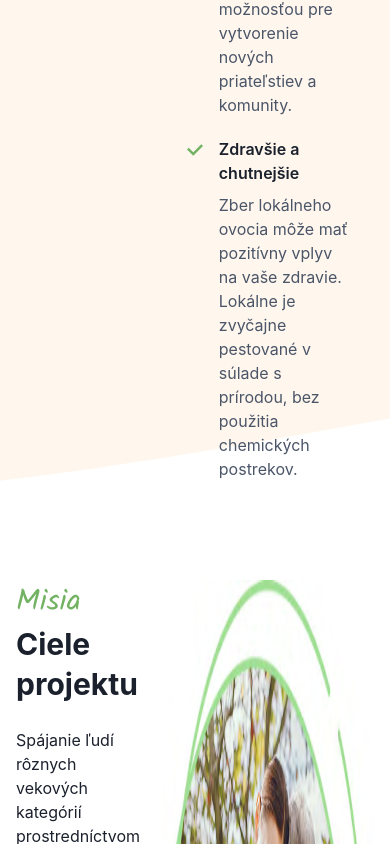
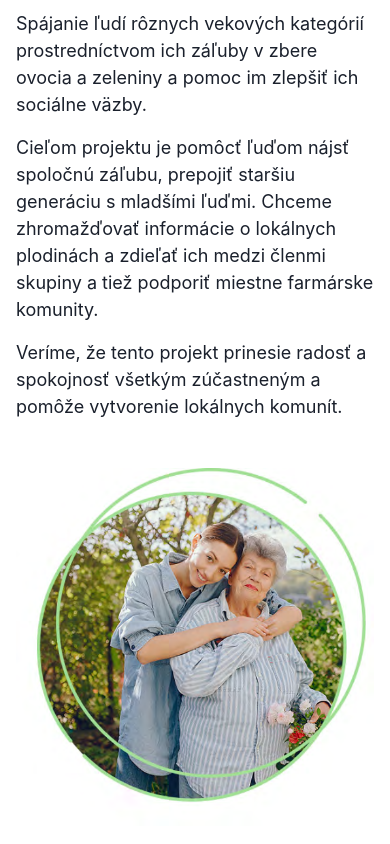
Before and after one commit to LabZoneSK/obrane_next, a Next.js app: page / in a window 390 px wide. Shown: the part 2520-3364 px from the top of the page. Built offline with nearby package versions, Linux system fonts and the light colour scheme.

Commit message:
Minor responsiveness

```diff
--- a/components/Features/index.tsx
+++ b/components/Features/index.tsx
@@ -36,7 +36,7 @@ const features = [
   },
   {
     id: 5,
-    title: "Zdravšie a chutnejšie",
+    title: "Zdravšie a bez E-čok",
     text: "Zber lokálneho ovocia môže mať pozitívny vplyv na vaše zdravie. Lokálne je zvyčajne pestované v súlade s prírodou, bez použitia chemických postrekov.",
   },
 ];
@@ -46,7 +46,7 @@ export function Features() {
     <Box>
       <Container maxW={"6xl"} mt={10} py={6}>
         <Flex>
-          <Flex>
+          <Flex display={{ base: "none", sm: "flex" }}>
             <Box>
               <Image
                 src="/images/obrane_benefits.png"
--- a/pages/index.tsx
+++ b/pages/index.tsx
@@ -101,8 +101,8 @@ export default function CallToActionWithVideo() {
         <Features />
       </Box>
       <Container maxW={"6xl"} py={75}>
-        <Flex>
-          <Flex direction="column" width={"50%"}>
+        <Flex direction={{ base: "column", sm: "row" }}>
+          <Flex direction="column" width={{ base: "100%", sm: "50%" }}>
             <Text fontSize="3xl" color="brand.default" fontFamily={"Kalam"}>
               Misia
             </Text>
@@ -124,7 +124,11 @@ export default function CallToActionWithVideo() {
             </Text>
           </Flex>
           <Flex>
-            <Image src={"/images/misia.png"} alt="Misia projektu" />
+            <Image
+              mt={{ base: 12, sm: 0 }}
+              src={"/images/misia.png"}
+              alt="Misia projektu"
+            />
           </Flex>
         </Flex>
       </Container>
--- a/styles/theme.js
+++ b/styles/theme.ts
@@ -1,4 +1,5 @@
 import { extendTheme } from "@chakra-ui/react";
+import { StyleFunctionProps } from "@chakra-ui/theme-tools";
 
 const colors = {
   brand: {
@@ -18,4 +19,11 @@ export const theme = extendTheme({
   fonts: {
     kalam: `'Kalam', sans-serif`,
   },
+  styles: {
+    global: (props: StyleFunctionProps) => ({
+      body: {
+        fontSize: "lg",
+      },
+    }),
+  },
 });
```
